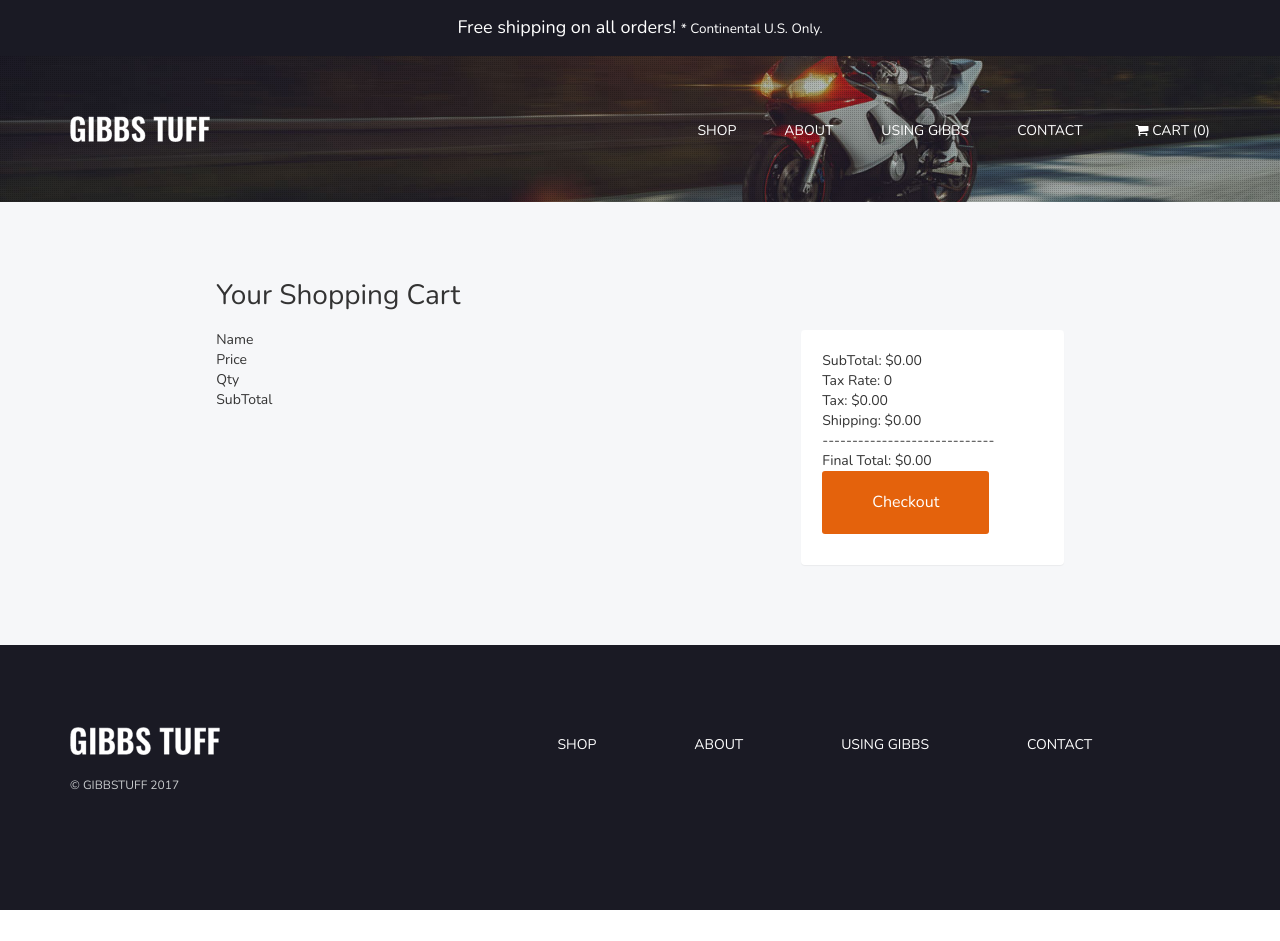
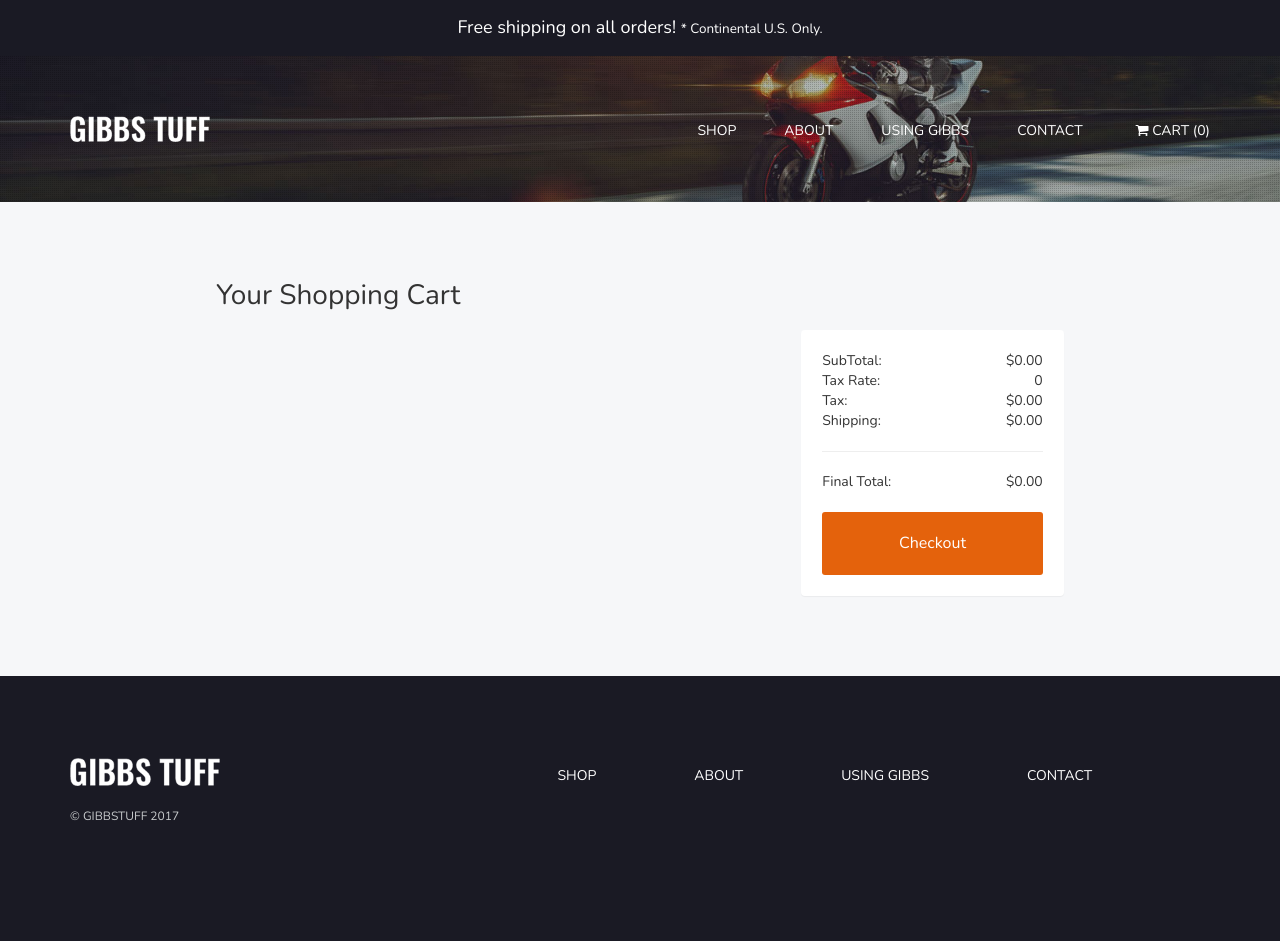
Before and after one commit to gibbstuff/gibbstuff.github.io, a Jekyll site: the page built from cart/index.html, in a window 1280 px wide. Built offline with Jekyll 4.4.1, drawn with Linux system fonts in a browser that asks for light colours; nearby versions of some CDN libraries; before the commit the page ends 910 px from its top, so only the background shows below that.

Commit message:
Style cart

```diff
--- /dev/null
+++ b/_sass/cart.scss
@@ -0,0 +1,82 @@
+.cart-page{
+  .headerRow{
+    display: none;
+  }
+  .item-name{
+    font-weight: bold;
+    font-size: 16px;
+    float: left;
+  }
+  .item-quantity{
+    display: inline-block;
+    input{
+      max-width: 75px;
+      height: 36px;
+      margin-right: 5px;
+    }
+  }
+  .item-x-label{
+    padding: 0 10px;
+  }
+  .item-spacer{
+    clear: both;
+  }
+  .item-price,
+  .item-price-label,
+  .item-x-label{
+    display: inline-block;
+    font-size: 14px;
+    color: #8e9398;
+  }
+  .itemRow{
+    padding: 20px 0;
+    border-top: 1px solid #eee;
+  }
+  .item-remove{
+    border: 1px solid #ccc;
+    display: inline-block;
+    text-align: right;
+    padding: 8px 16px;
+    border-radius: 3px;
+    font-size: 12px;
+    margin-top: 0px;
+    float:right;
+  }
+  .cart-button{
+    display: block;
+    text-align: center;
+    width: 100%;
+    margin-top: 20px;
+    border: 0;
+    padding: 20px 50px;
+    border-radius: 3px;
+    background-color: $bold-color;
+    color: #fff;
+    font-size: 16px;
+    &:hover, &:focus {
+      background-color: darken( $bold-color, 10% );
+      color: #fff;
+      text-decoration: none;
+    }
+  }
+  .item-remove{
+    border: 1px solid #ccc;
+    padding: 8px 16px;
+    border-radius: 3px;
+    font-size: 12px;
+    display: inline-block;
+    margin-right: 5px;
+  }
+  .item-btn-fake{
+    border: 1px solid #ccc;
+    padding: 8px 16px;
+    border-radius: 3px;
+    font-size: 12px;
+    display: inline-block;
+    margin-right: 5px;
+    cursor: pointer;
+  }
+  .item-total{
+    clear: both;
+  }
+}
--- a/cart/index.html
+++ b/cart/index.html
@@ -14,6 +14,7 @@ hero: false
             <h1>Your Shopping Cart</h1>
           </div>
         </div>
+
         <div class="row">
     			<div class="col-md-8">
           	<div class="simpleCart_items" >
@@ -21,14 +22,32 @@ hero: false
     			</div>
           <div class="col-md-4">
             <div class="panel panel-padding panel-border">
-              SubTotal: <span id="simpleCart_total" class="simpleCart_total"></span> <br />
-            	Tax Rate: <span id="simpleCart_taxRate" class="simpleCart_taxRate"></span> <br />
-            	Tax: <span id="simpleCart_tax" class="simpleCart_tax"></span> <br />
-            	Shipping: <span id="simpleCart_shipping" class="simpleCart_shipping"></span> <br />
-            	-----------------------------<br />
-            	Final Total: <span id="simpleCart_grandTotal" class="simpleCart_grandTotal"></span> <br />
+              <div class="row">
+                <div class="col-sm-6">SubTotal:</div>
+                <div class="col-sm-6 text-right"><span id="simpleCart_total" class="simpleCart_total"></span></div>
+              </div>
 
-            	<a href="javascript:;" class="simpleCart_checkout add-cart-button">Checkout</a>
+              <div class="row">
+                <div class="col-sm-6">Tax Rate:</div>
+                <div class="col-sm-6 text-right"><span id="simpleCart_taxRate" class="simpleCart_taxRate"></span></div>
+              </div>
+              <div class="row">
+                <div class="col-sm-6">Tax:</div>
+                <div class="col-sm-6 text-right"><span id="simpleCart_tax" class="simpleCart_tax"></span></div>
+              </div>
+              <div class="row">
+                <div class="col-sm-6">Shipping:</div>
+                <div class="col-sm-6 text-right"><span id="simpleCart_shipping" class="simpleCart_shipping"></span></div>
+              </div>
+
+            	<hr>
+
+              <div class="row">
+                <div class="col-sm-6">Final Total:</div>
+                <div class="col-sm-6 text-right"><span id="simpleCart_grandTotal" class="simpleCart_grandTotal"></span></div>
+              </div>
+
+            	<a href="javascript:;" class="simpleCart_checkout cart-button">Checkout</a>
             </div>
     			</div>
     		</div>
--- a/css/main.scss
+++ b/css/main.scss
@@ -7,4 +7,5 @@
 @import "animate.scss";
 
 @import "styles.scss";
+@import "cart.scss";
 @import "queries.scss";
```
Also changed, not shown: _includes/scripts.html (+37 -1 lines).
